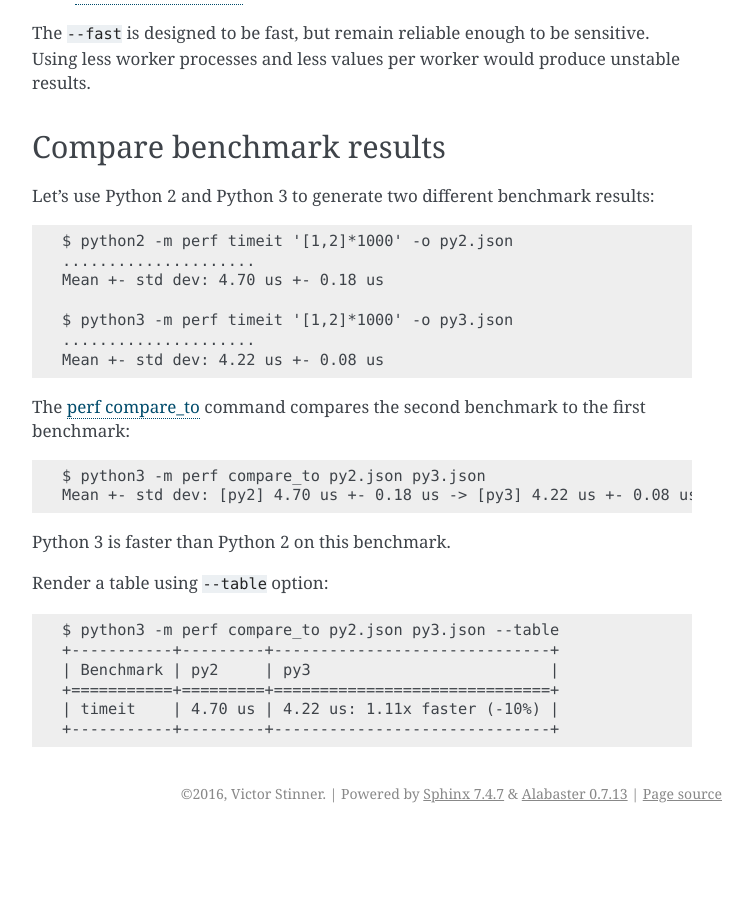
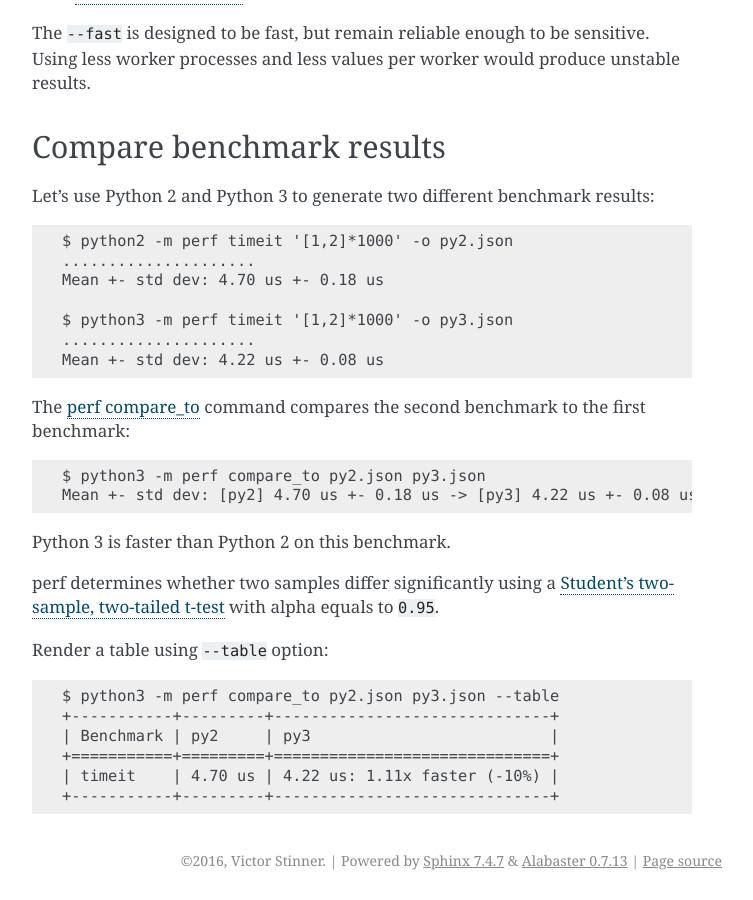
Before and after one commit to psf/pyperf, a Sphinx documentation site: the page built from doc/analyze.rst, in a window 1280 px wide and 900 px high, scrolled down 3383 px. Shown: the whole window, without its empty margins (388-1141 px from the left). Built offline with Sphinx 7.4.7, drawn with Linux system fonts in a browser that asks for light colours; before the commit the page ends 4216 px from its top, so only the background shows below that.

Commit message:
doc: document student's two-sample test

```diff
--- a/README.rst
+++ b/README.rst
@@ -21,7 +21,7 @@ Features:
 * Detect if a benchmark result seems unstable.
 * ``perf stats`` command to analyze the distribution of benchmark
   results (min/max, mean, median, percentiles, etc.).
-* ``perf compare`` command tests if a difference if
+* ``perf compare_to`` command tests if a difference if
   significant. It supports comparison between multiple benchmark suites (made
   of multiple benchmarks)
 * ``perf timeit`` command line tool for quick but reliable
--- a/doc/analyze.rst
+++ b/doc/analyze.rst
@@ -202,13 +202,18 @@ Let's use Python 2 and Python 3 to generate two different benchmark results::
     .....................
     Mean +- std dev: 4.22 us +- 0.08 us
 
-The :ref:`perf compare_to <compare_cmd>` command compares the second benchmark
-to the first benchmark::
+The :ref:`perf compare_to <compare_to_cmd>` command compares the second
+benchmark to the first benchmark::
 
     $ python3 -m perf compare_to py2.json py3.json
     Mean +- std dev: [py2] 4.70 us +- 0.18 us -> [py3] 4.22 us +- 0.08 us: 1.11x faster (-10%)
 
 Python 3 is faster than Python 2 on this benchmark.
+
+perf determines whether two samples differ significantly using a `Student's
+two-sample, two-tailed t-test
+<https://en.wikipedia.org/wiki/Student's_t-test>`_ with alpha equals to
+``0.95``.
 
 Render a table using ``--table`` option::
 
--- a/doc/changelog.rst
+++ b/doc/changelog.rst
@@ -95,7 +95,7 @@ Version 0.9.4 (2017-03-01)
 New features:
 
 * Add ``--compare-to`` option to the :ref:`Runner CLI <runner_cli>`
-* :ref:`compare_to <compare_cmd>` command: Add ``--table`` option to render a table
+* :ref:`compare_to <compare_to_cmd>` command: Add ``--table`` option to render a table
 
 Bugfixes:
 
--- a/doc/index.rst
+++ b/doc/index.rst
@@ -23,8 +23,8 @@ Features of the ``perf`` module:
   <check_cmd>`.
 * :ref:`perf stats command <stats_cmd>` to analyze the distribution of benchmark
   results (min/max, mean, median, percentiles, etc.).
-* :ref:`perf compare command <compare_cmd>` tests if a difference if
-  significant (see :func:`is_significant` function). It supports comparison
+* :ref:`perf compare_to command <compare_to_cmd>` tests if a difference if
+  significant. It supports comparison
   between multiple benchmark suites (made of multiple benchmarks)
 * :ref:`perf timeit command line tool <timeit_cmd>` for quick but reliable
   Python microbenchmarks
```
Also changed, not shown: doc/cli.rst (+7 -2 lines).
